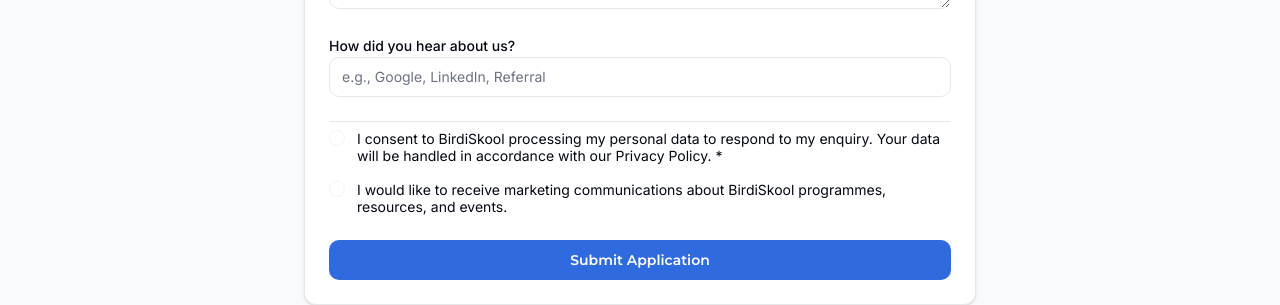
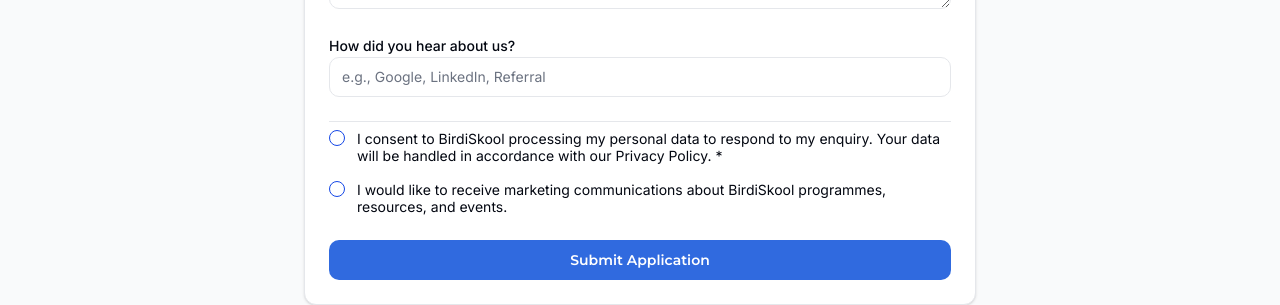
Before and after one commit to alamuk/bindiskool, a Next.js app: page /conclave in a window 1280 px wide. Shown: the part 3375-3680 px from the top of the page. Built offline with nearby package versions, Linux system fonts and the light colour scheme; no server answers; a web font is replaced by a local one.

Commit message:
check-box-color-change

```diff
--- a/components/ui/checkbox.tsx
+++ b/components/ui/checkbox.tsx
@@ -11,7 +11,7 @@
   <CheckboxPrimitive.Root
     ref={ref}
     className={cn(
-      "peer h-4 w-4 shrink-0 rounded-sm border border-primary ring-offset-background focus-visible:outline-none focus-visible:ring-2 focus-visible:ring-ring focus-visible:ring-offset-2 disabled:cursor-not-allowed disabled:opacity-50 data-[state=checked]:bg-primary data-[state=checked]:text-primary-foreground",
+      "peer h-4 w-4 shrink-0 rounded-sm border border-blue-700 ring-offset-background focus-visible:outline-none focus-visible:ring-2 focus-visible:ring-ring focus-visible:ring-offset-2 disabled:cursor-not-allowed disabled:opacity-50 data-[state=checked]:bg-primary data-[state=checked]:text-primary-foreground",
       className
     )}
     {...props}
```
Also changed, not shown: 1 other file (tests, documents, lock files or other folders).
